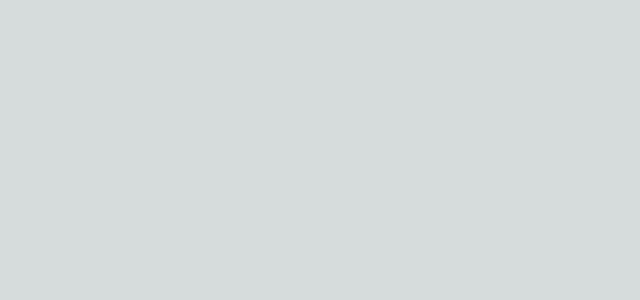
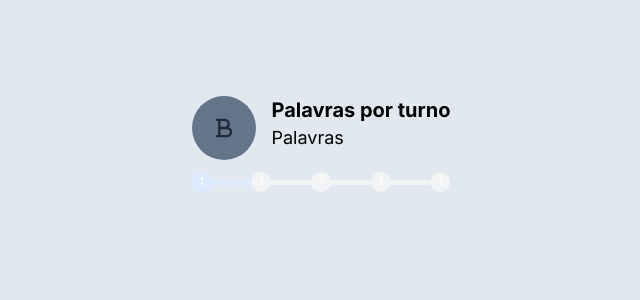
Before and after one commit to L1NDS0N/secretkey, a Next.js app: page / in a window 1280 px wide. Shown: the top 300 px of the page, without its empty margins (319-959 px from the left). Built offline with nearby package versions, Linux system fonts and the light colour scheme.

Commit message:
feat: first configuration gamem

```diff
--- a/src/app/globals.css
+++ b/src/app/globals.css
@@ -1,33 +1,3 @@
 @tailwind base;
 @tailwind components;
 @tailwind utilities;
-
-:root {
-  --foreground-rgb: 0, 0, 0;
-  --background-start-rgb: 214, 219, 220;
-  --background-end-rgb: 255, 255, 255;
-}
-
-@media (prefers-color-scheme: dark) {
-  :root {
-    --foreground-rgb: 255, 255, 255;
-    --background-start-rgb: 0, 0, 0;
-    --background-end-rgb: 0, 0, 0;
-  }
-}
-
-body {
-  color: rgb(var(--foreground-rgb));
-  background: linear-gradient(
-      to bottom,
-      transparent,
-      rgb(var(--background-end-rgb))
-    )
-    rgb(var(--background-start-rgb));
-}
-
-@layer utilities {
-  .text-balance {
-    text-wrap: balance;
-  }
-}
--- a/src/app/layout.tsx
+++ b/src/app/layout.tsx
@@ -16,7 +16,9 @@ export default function RootLayout({
 }>) {
   return (
     <html lang="en">
-      <body className={inter.className}>{children}</body>
+      <body className={`${inter.className} antialiased bg-slate-200`}>
+        {children}
+      </body>
     </html>
   )
 }
--- a/src/app/page.tsx
+++ b/src/app/page.tsx
@@ -1,7 +1,58 @@
-
 export default function Home() {
   return (
-    <></>
-
-  );
+    <main className="flex min-h-screen flex-col items-center justify-between p-24">
+      <div className="flex flex-col ">
+        <div className="flex flex-row">
+          <div className="bg-slate-500 w-16 h-16 rounded-full flex justify-center items-center">
+            <svg
+              className="w-7 h-7 text-gray-800 dark:text-white"
+              aria-hidden="true"
+              xmlns="http://www.w3.org/2000/svg"
+              fill="none"
+              viewBox="0 0 24 24"
+            >
+              <path
+                stroke="currentColor"
+                stroke-linecap="round"
+                stroke-linejoin="round"
+                stroke-width="2"
+                d="M8 5h4.5a3.5 3.5 0 1 1 0 7H8m0-7v7m0-7H6m2 7h6.5a3.5 3.5 0 1 1 0 7H8m0-7v7m0 0H6"
+              />
+            </svg>
+          </div>
+          <div className="flex flex-col ml-4">
+            <p className="font-bold text-xl">Palavras por turno</p>
+            <p className="font-normal text-lg">Palavras {}</p>
+          </div>
+        </div>
+        <ol className="flex items-center w-full mt-3">
+          <li className="flex w-full items-center text-blue-600 dark:text-blue-500 after:content-[''] after:w-full after:h-1 after:border-b after:border-blue-100 after:border-4 after:inline-block dark:after:border-blue-800">
+            <span className="flex items-center justify-center w-5 h-5 bg-blue-100 rounded-full dark:bg-blue-800 shrink-0">
+              <p className="text-xs text-white">1</p>
+            </span>
+          </li>
+          <li className="flex w-full items-center after:content-[''] after:w-full after:h-1 after:border-b after:border-gray-100 after:border-4 after:inline-block dark:after:border-gray-700">
+            <span className="flex items-center justify-center w-5 h-5 bg-gray-100 rounded-full dark:bg-gray-700 shrink-0">
+              <p className="text-xs text-white">1</p>
+            </span>
+          </li>
+          <li className="flex w-full items-center after:content-[''] after:w-full after:h-1 after:border-b after:border-gray-100 after:border-4 after:inline-block dark:after:border-gray-700">
+            <span className="flex items-center justify-center w-5 h-5 bg-gray-100 rounded-full dark:bg-gray-700 shrink-0">
+              <p className="text-xs text-white">1</p>
+            </span>
+          </li>
+          <li className="flex w-full items-center after:content-[''] after:w-full after:h-1 after:border-b after:border-gray-100 after:border-4 after:inline-block dark:after:border-gray-700">
+            <span className="flex items-center justify-center w-5 h-5 bg-gray-100 rounded-full dark:bg-gray-700 shrink-0">
+              <p className="text-xs text-white">1</p>
+            </span>
+          </li>
+          <li className="flex items-center">
+            <span className="flex items-center justify-center w-5 h-5 bg-gray-100 rounded-full dark:bg-gray-700 shrink-0">
+              <p className="text-xs text-white">1</p>
+            </span>
+          </li>
+        </ol>
+      </div>
+    </main>
+  )
 }
```
